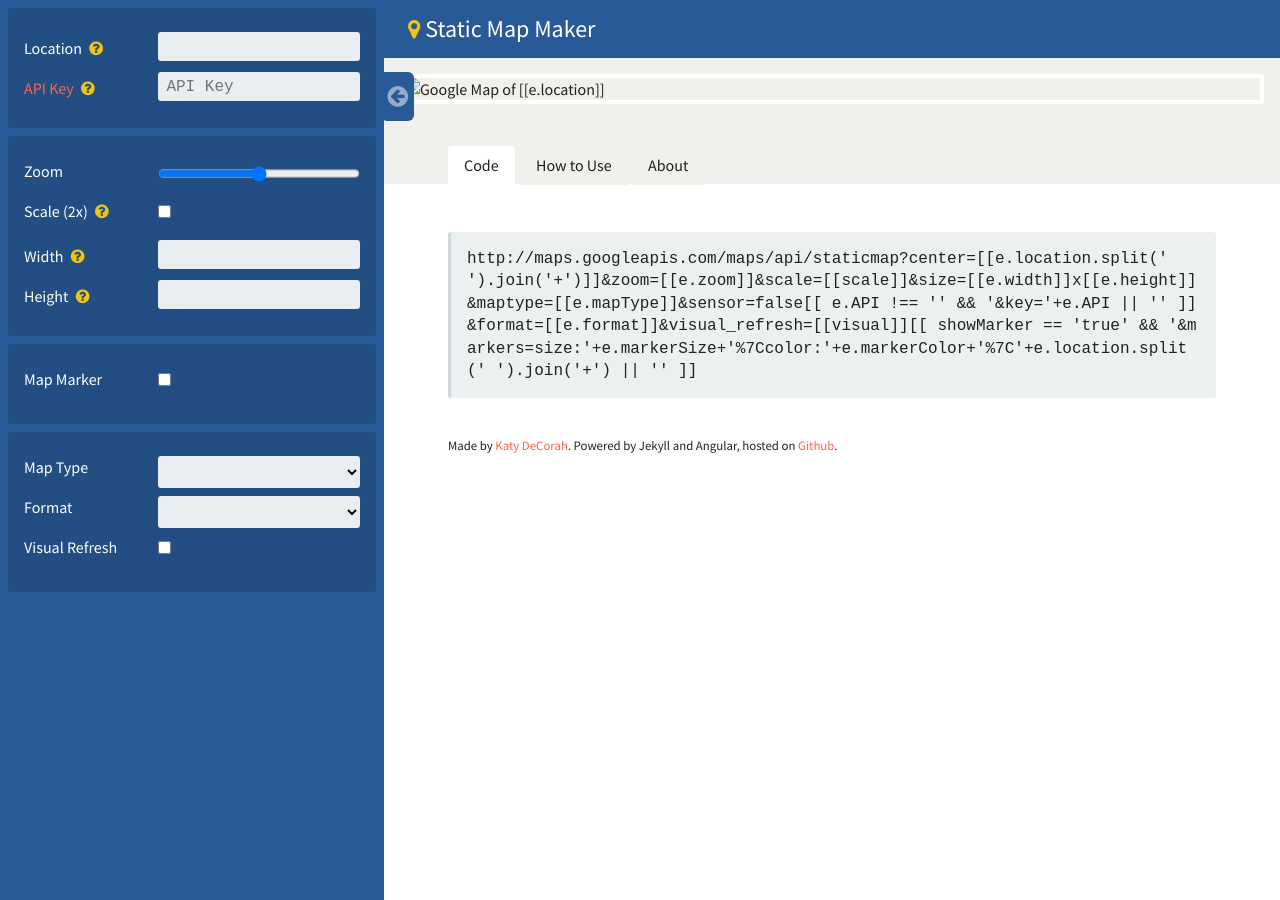
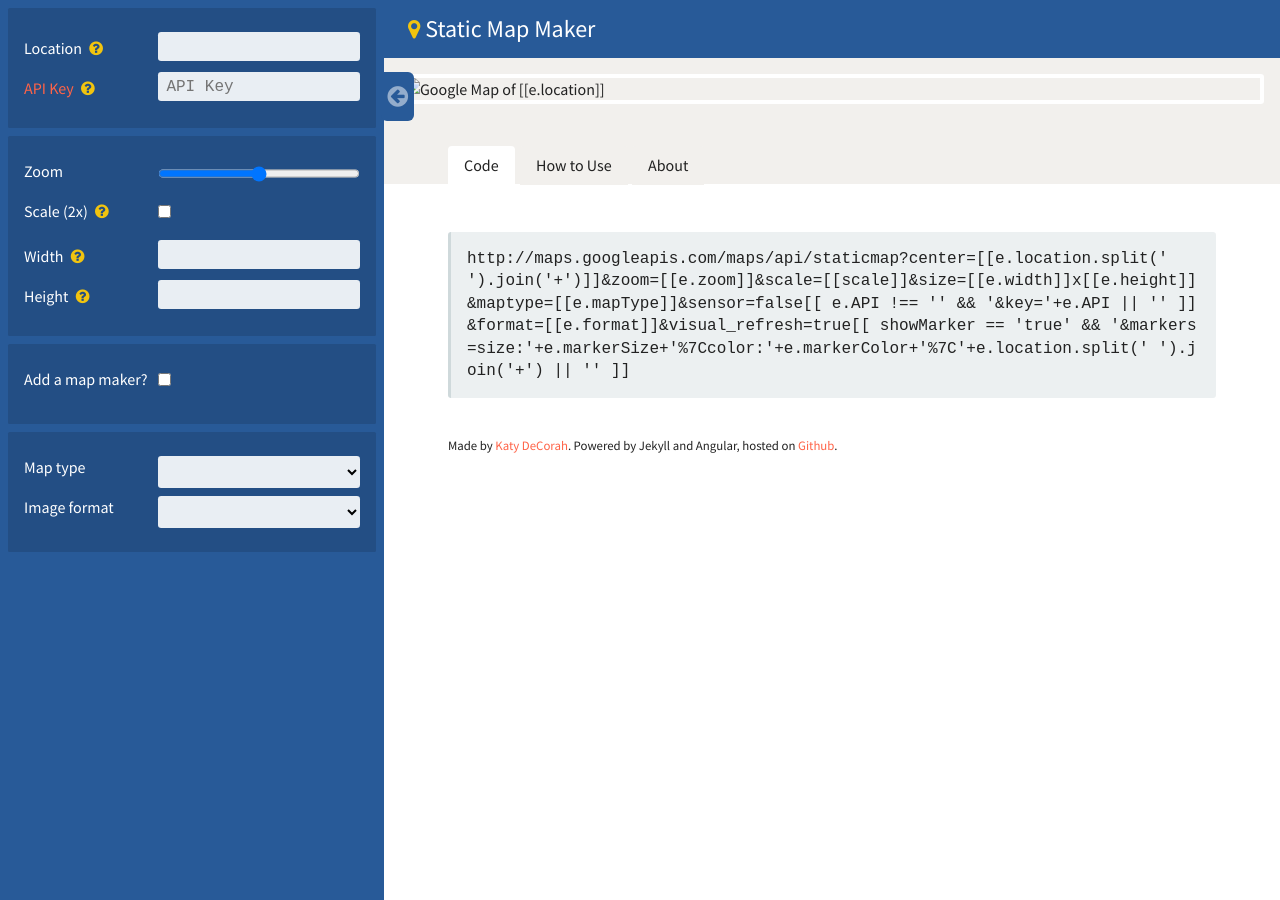
Before and after one commit to katydecorah/staticmapmaker, a Jekyll site: the page built from index.html, in a window 1280 px wide. Built offline with Jekyll 4.4.1, drawn with Linux system fonts in a browser that asks for light colours; nearby versions of some CDN libraries; some web fonts are replaced; Markdown is read by kramdown in place of the engine named in the settings; comment, search, counter and statistics services are not loaded.

Commit message:
removed visual refresh option -- it's always 'true' now. cleaned up control labels.

```diff
--- a/_includes/controls.html
+++ b/_includes/controls.html
@@ -35,19 +35,19 @@
 </fieldset>
 <fieldset>
 <div class="form-group">
-<label for="showMarker">Map Marker</label>
+<label for="showMarker">Add a map maker?</label>
 <div class="form-control"><input type="checkbox" ng-model="showMarker" ng-true-value="true" ng-false-value="false" id="showMarker"></div>
 </div>
 <ng-switch on="showMarker">
 <ng-switch ng-switch-when="true">
 <div class="form-group">
-<label for="markerColor"> Marker Color</label>
+<label for="markerColor">Marker color</label>
 <div class="form-control"><select ng-model="e.markerColor"
 ng-options="color for color in colors" id="markerColor">
 </select></div>
 </div>
 <div class="form-group">
-<label for="markerSize"> Marker Size</label>
+<label for="markerSize">Marker size</label>
 <div class="form-control"><select ng-model="e.markerSize"
 ng-options="markerSize.value as markerSize.text for markerSize in markerSizes" id="markerSize">
 </select></div>
@@ -57,20 +57,16 @@ ng-options="markerSize.value as markerSize.text for markerSize in markerSizes" i
 </fieldset>
 <fieldset>
 <div class="form-group">
-<label for="mapType"> Map Type</label>
+<label for="mapType">Map type</label>
 <div class="form-control"><select ng-model="e.mapType"
 ng-options="mapType for mapType in mapTypes" id="mapType">
 </select></div>
 </div>
 <div class="form-group">
-<label for="format"> Format</label>
+<label for="format">Image format</label>
 <div class="form-control"><select ng-model="e.format"
 ng-options="format for format in formats" id="format">
 </select></div>
-</div>
-<div class="form-group">
-<label for="visual"> Visual Refresh</label>
-<div class="form-control"><input type="checkbox" ng-model="visual" ng-true-value="true" ng-false-value="false" ng-init="visual='true'" id="visual"></div>
 </div>
 </fieldset>
 </form>
--- a/_includes/map.html
+++ b/_includes/map.html
@@ -1,2 +1,2 @@
-{% capture mapcode %}http://maps.googleapis.com/maps/api/staticmap?center=[[e.location.split(' ').join('+')]]&zoom=[[e.zoom]]&scale=[[scale]]&size=[[e.width]]x[[e.height]]&maptype=[[e.mapType]]&sensor=false[[ e.API !== '' && '&key='+e.API || '' ]]&format=[[e.format]]&visual_refresh=[[visual]][[ showMarker == 'true' && '&markers=size:'+e.markerSize+'%7Ccolor:'+e.markerColor+'%7C'+e.location.split(' ').join('+') || '' ]]{% endcapture %}
+{% capture mapcode %}http://maps.googleapis.com/maps/api/staticmap?center=[[e.location.split(' ').join('+')]]&zoom=[[e.zoom]]&scale=[[scale]]&size=[[e.width]]x[[e.height]]&maptype=[[e.mapType]]&sensor=false[[ e.API !== '' && '&key='+e.API || '' ]]&format=[[e.format]]&visual_refresh=true[[ showMarker == 'true' && '&markers=size:'+e.markerSize+'%7Ccolor:'+e.markerColor+'%7C'+e.location.split(' ').join('+') || '' ]]{% endcapture %}
 <img ng-src="{{ mapcode }}" alt="Google Map of [[e.location]]" class="static-map" id="map">
--- a/js/lib/app.js
+++ b/js/lib/app.js
@@ -52,10 +52,10 @@ var controller = function($scope) {
   $scope.formats =
   [
   "png",
-  "png32",
+  //"png32",
   "gif",
-  "jpg",
-  "jpg-baseline"
+  "jpg"
+  //"jpg-baseline"
   ];
 
 };
--- a/js/main.js
+++ b/js/main.js
@@ -52,10 +52,10 @@ var controller = function($scope) {
   $scope.formats =
   [
   "png",
-  "png32",
+  //"png32",
   "gif",
-  "jpg",
-  "jpg-baseline"
+  "jpg"
+  //"jpg-baseline"
   ];
 
 };
```
Also changed, not shown: js/main.min.js.
